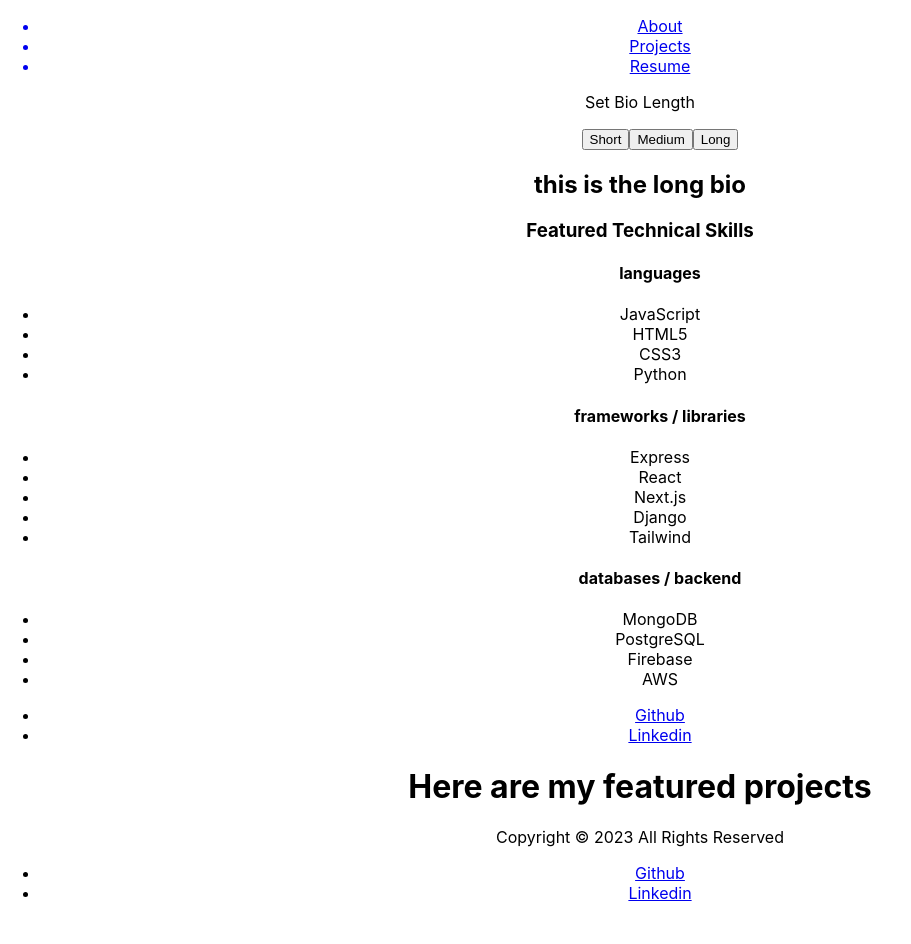
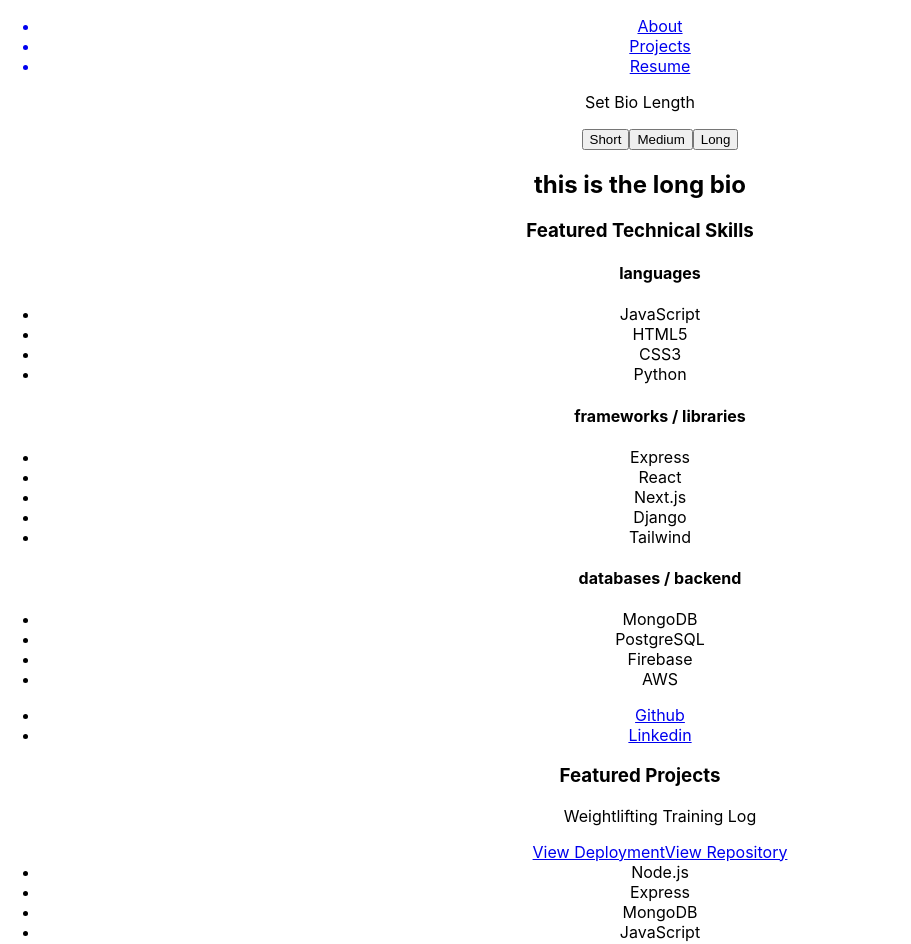
Before and after one commit to ambertav/portfolio, a React (Create React App) app: page / in a window 1280 px wide. Shown: the top 944 px of the page, without its empty margins (0-911 px from the left). Before the commit the page ends 919 px from the top, so only its background shows below. Built offline with nearby package versions, Linux system fonts and the light colour scheme.

Commit message:
renders project comp, with full list, or with featured

```diff
--- a/src/pages/About.js
+++ b/src/pages/About.js
@@ -1,14 +1,23 @@
-import { useState } from 'react';
+import { useState, useEffect } from 'react';
 
 import Bio from '../components/Bio';
+import Project from '../components/Project';
 
 function About (props) {
     const [ bioLength, setBioLength ] = useState('long');
+    const [ featuredProjects, setFeaturedProjects ] = useState(
+        props.data.projects.filter((p) => {
+            if (p.featured === true) {
+                return p;
+            }}
+        )
+    );
 
     function handleClick (evt) {
         evt.preventDefault();
         setBioLength(evt.target.textContent.toLowerCase());
     }
+
 
     return (
         <div>
@@ -21,7 +30,8 @@
                     </ul>
             </div>
             <Bio bioLength={bioLength} skills={props.data.skills} bio={props.data.bio} />
-            <h1>Here are my featured projects</h1>
+            <h3>Featured Projects</h3>
+            <Project projects={featuredProjects} />
         </div>
     );
 }
--- a/src/pages/Projects.js
+++ b/src/pages/Projects.js
@@ -1,5 +1,12 @@
-function Projects () {
-    return <h1>here are my projects</h1>
+import Project from '../components/Project';
+
+function Projects (props) {
+    return (
+        <div>
+            <h1>Projects</h1>
+            <Project projects={props.projects}/>
+        </div>
+    )
 }
 
 
```
